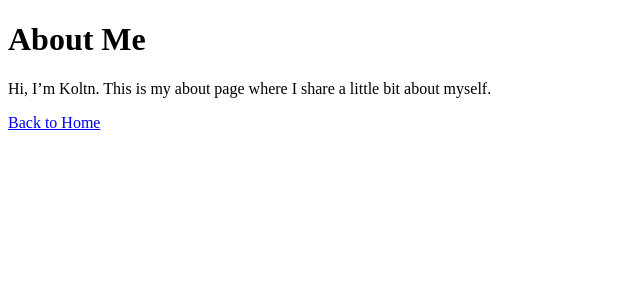
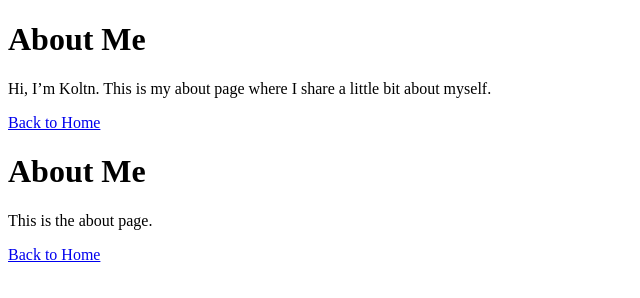
Before and after one commit to koltnradicke-svg/koltnradicke.github.io, a plain HTML site: page about.html in a window 1280 px wide. Shown: the whole page, without its empty margins (0-640 px from the left). Drawn offline with Linux system fonts and the light colour scheme.

Commit message:
Add About Me section to about.html

```diff
--- a/about.html
+++ b/about.html
@@ -11,3 +11,17 @@
   <a href="index.html">Back to Home</a>
 </body>
 </html>
+<!DOCTYPE html>
+<html>
+<head>
+  <title>About Me</title>
+</head>
+<body>
+  <h1>About Me</h1>
+
+  <p>This is the about page.</p>
+
+  <!-- Link back to Home -->
+  <a href="index.html">Back to Home</a>
+</body>
+</html>
```
